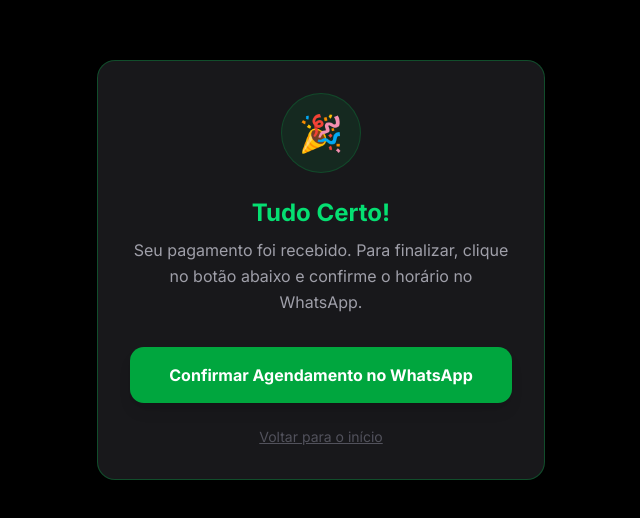
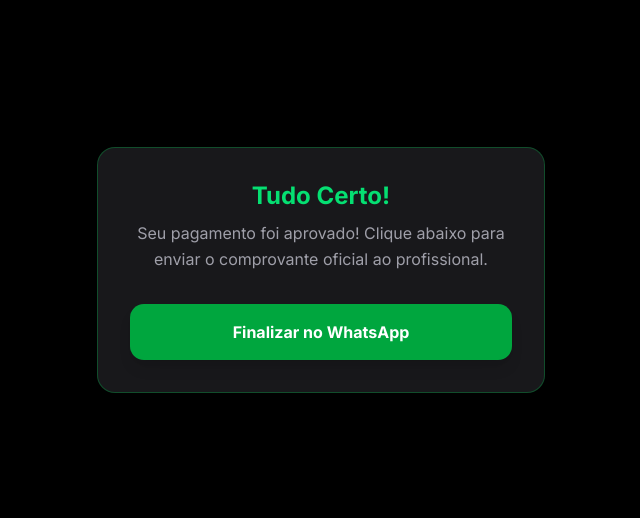
Before and after one commit to JandsonS/teste, a Next.js app in the folder beauty-app/: page /sucesso in a window 1280 px wide. Shown: the part 130-648 px from the top of the page, without its empty margins (319-959 px from the left). Built offline with nearby package versions, Linux system fonts and the light colour scheme.

Commit message:
nova att

```diff
--- a/beauty-app/src/app/sucesso/page.tsx
+++ b/beauty-app/src/app/sucesso/page.tsx
@@ -12,29 +12,46 @@
 
   const whatsappNumber = "5587991537080"; // SEU NÚMERO AQUI
 
+
   useEffect(() => {
     const savedData = localStorage.getItem("agendamentoTemp");
     let message = "";
 
     if (savedData) {
       const { service, date, time, client } = JSON.parse(savedData);
-      message = `✅ *Pagamento Confirmado!*\n\nOlá, sou *${client}*.\nAcabei de pagar o agendamento (ID: ${paymentId || 'N/A'}).\n\n📌 *Serviço:* ${service}\n📅 *Data:* ${date}\n⏰ *Horário:* ${time}\n\nPodemos confirmar?`;
+
+      // MENSAGEM ORGANIZADA (Com Status PAGO)
+      message = `*AGENDAMENTO CONFIRMADO* ✅
+_________________________
+
+👤 *Cliente:* ${client}
+✂️ *Serviço:* ${service}
+✅ *Status:* PAGO (ID: ${paymentId || 'N/A'})
+
+📅 *Data:* ${date}
+⏰ *Horário:* ${time}
+_________________________
+*Podemos confirmar este horário?*`;
+
     } else {
-      message = `Olá! Acabei de fazer o pagamento do agendamento (ID: ${paymentId || 'N/A'}). Podemos confirmar o horário?`;
+      // Caso genérico (se perder os dados do navegador)
+      message = `*PAGAMENTO RECEBIDO* ✅
+_________________________
+ID do Pagamento: ${paymentId || 'N/A'}
+
+Olá! Fiz o pagamento pelo site e gostaria de confirmar o horário.`;
     }
 
     setWhatsappLink(`https://wa.me/${whatsappNumber}?text=${encodeURIComponent(message)}`);
   }, [paymentId]);
 
   return (
+    // ... (Mantenha o HTML visual igual ao anterior) ...
     <div className="bg-zinc-900 p-8 rounded-2xl border border-green-500/30 max-w-md w-full animate-in fade-in slide-in-from-bottom-4 duration-700">
-      <div className="w-20 h-20 bg-green-500/10 rounded-full flex items-center justify-center mx-auto mb-6 border border-green-500/20">
-        <span className="text-4xl">🎉</span>
-      </div>
-
+       {/* ... resto do HTML ... */}
       <h1 className="text-2xl font-bold text-green-400 mb-2">Tudo Certo!</h1>
       <p className="text-zinc-400 mb-8 leading-relaxed">
-        Seu pagamento foi recebido. Para finalizar, clique no botão abaixo e confirme o horário no WhatsApp.
+        Seu pagamento foi aprovado! Clique abaixo para enviar o comprovante oficial ao profissional.
       </p>
 
       <a
@@ -42,12 +59,9 @@
         target="_blank"
         className="block w-full bg-green-600 hover:bg-green-500 text-white font-bold py-4 rounded-xl transition-all shadow-lg hover:shadow-green-500/20 hover:-translate-y-1"
       >
-        Confirmar Agendamento no WhatsApp
+        Finalizar no WhatsApp
       </a>
-
-      <Link href="/" className="block mt-6 text-zinc-600 hover:text-white text-sm underline transition-colors">
-        Voltar para o início
-      </Link>
+      {/* ... */}
     </div>
   );
 }
@@ -61,4 +75,5 @@
       </Suspense>
     </div>
   );
+
 }
--- a/beauty-app/src/components/service-card.tsx
+++ b/beauty-app/src/components/service-card.tsx
@@ -22,23 +22,32 @@
 
   const whatsappNumber = "5587991537080"; // SEU NÚMERO AQUI
 
+ // ... resto do código anterior ...
+
   const handlePagarNoLocal = () => {
     if (!date || !time || !clientName) {
       alert("Por favor, preencha nome, data e horário.");
       return;
     }
 
-    const message = `Olá! Gostaria de agendar:
+    // MENSAGEM ORGANIZADA (Visual de Ticket)
+    const message = `*NOVA SOLICITAÇÃO DE AGENDAMENTO* 🗓️
+_________________________
+
+👤 *Cliente:* ${clientName}
 ✂️ *Serviço:* ${title}
+💵 *Valor:* ${price} (Pagar no Local)
+
 📅 *Data:* ${date.split('-').reverse().join('/')}
 ⏰ *Horário:* ${time}
-👤 *Cliente:* ${clientName}
-💰 *Pagamento:* No Local (${price})`;
+_________________________
+*Aguardo confirmação!*`;
 
     const link = `https://wa.me/${whatsappNumber}?text=${encodeURIComponent(message)}`;
     window.open(link, "_blank");
     setIsModalOpen(false);
   };
+
 
   const handlePagarOnline = async () => {
     if (!date || !time || !clientName) {
```
